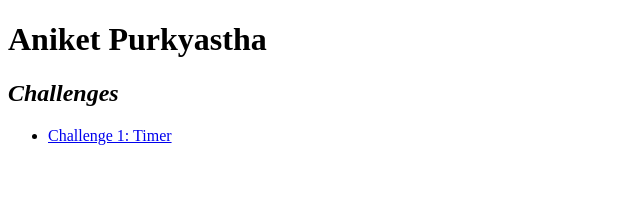
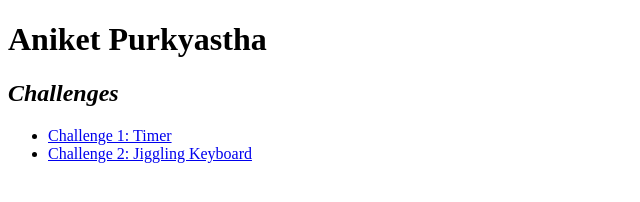
Before and after one commit to Aniket310101/CAW-BootCamp-Challenges, a plain HTML site: page index.html in a window 1280 px wide. Shown: the whole page, without its empty margins (0-640 px from the left). Drawn offline with Linux system fonts and the light colour scheme.

Commit message:
Added the link for challenge 2: Jiggling Keyboard.

```diff
--- a/index.html
+++ b/index.html
@@ -11,6 +11,7 @@
     <h2><b><i>Challenges</i></b></h2>
     <ul>
         <li><a href="Challenge1/index.html">Challenge 1: Timer</a></li>
+        <li><a href="Challenge4/index.html">Challenge 2: Jiggling Keyboard</a></li>
     </ul>
 </body>
 </html>
```
